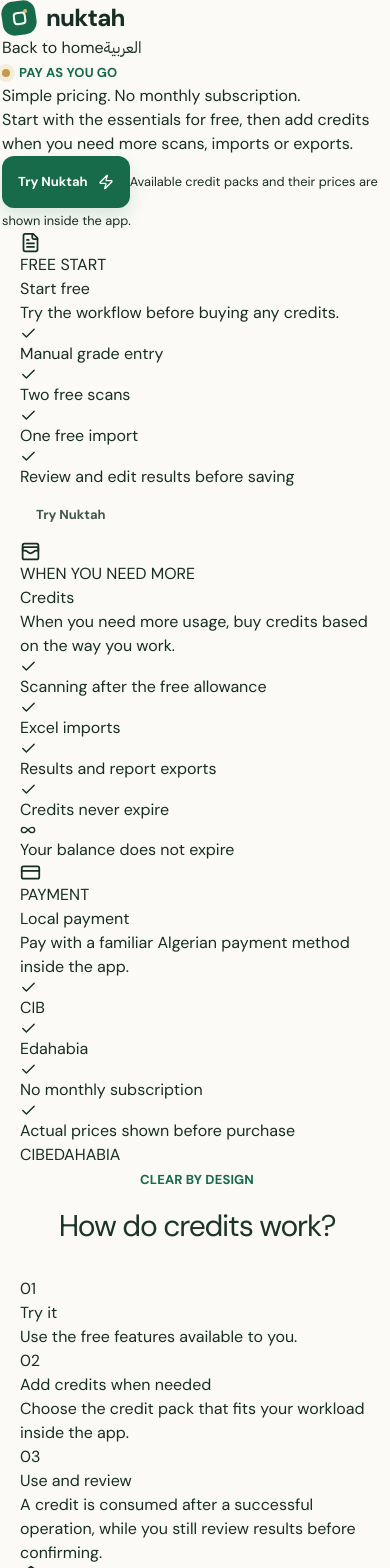
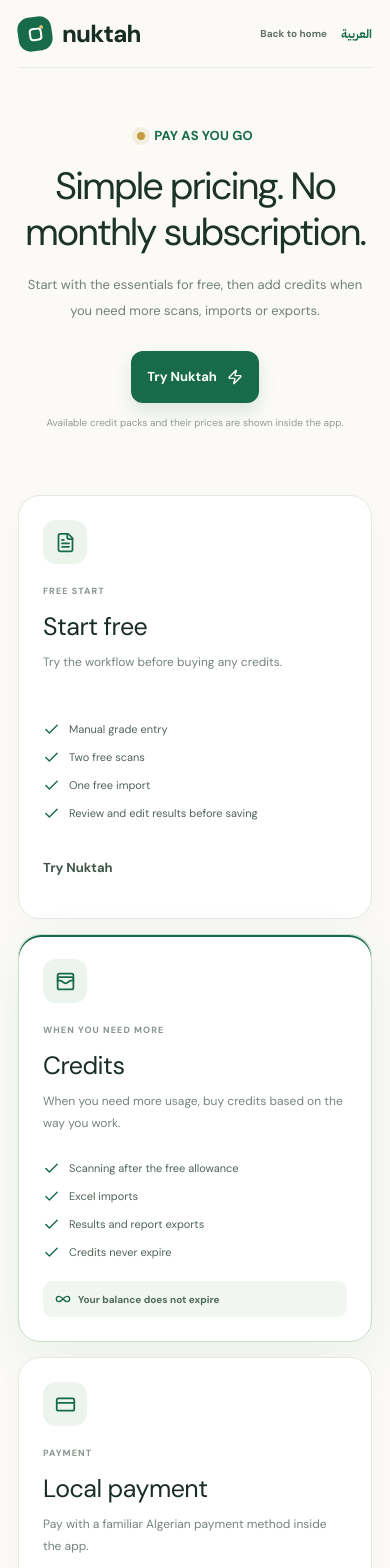
Before and after one commit to cipher-cell2/nkktah_site, a Next.js app: page /en/pricing in a window 390 px wide. Shown: the top 1568 px of the page. Built offline with nearby package versions, Linux system fonts and the light colour scheme.

Commit message:
Polish dedicated pricing page styling

```diff
--- a/app/globals.css
+++ b/app/globals.css
@@ -210,3 +210,63 @@ button{font:inherit}
 .not-found-en{margin-top:14px;color:var(--green);font-size:12px;font-weight:700}
 @media(prefers-reduced-motion:reduce){html{scroll-behavior:auto}.scan-line{animation:none}.button,.feature-card{transition:none}}
 :focus-visible{outline:3px solid #c9dfd0;outline-offset:3px}
+
+
+/* Dedicated pricing page */
+.pricing-page{min-height:100vh;background:var(--paper)}
+.pricing-header{height:78px;width:min(1180px,calc(100% - 48px));margin:auto;display:flex;align-items:center;justify-content:space-between;border-bottom:1px solid #e9ebe5}
+.pricing-header>div{display:flex;align-items:center;gap:25px}
+.pricing-back,.pricing-language{font-size:12px;font-weight:700;color:#5f7067}
+.pricing-language{color:var(--green)}
+.pricing-hero{text-align:center;width:min(760px,calc(100% - 36px));margin:0 auto;padding:82px 0 65px}
+.pricing-hero h1{font-size:clamp(38px,5.4vw,62px);letter-spacing:-2px;line-height:1.2;margin:17px 0 17px;color:#1c3329}
+.pricing-hero p{font-size:16px;line-height:2;color:#718078;max-width:620px;margin:0 auto}
+.pricing-hero .button{margin-top:27px}
+.pricing-hero small{display:block;color:#929b93;font-size:10px;margin-top:12px}
+.pricing-cards{display:grid;grid-template-columns:repeat(3,1fr);gap:15px;padding-bottom:100px}
+.price-card{position:relative;background:#fff;border:1px solid #e5e9e2;border-radius:22px;padding:30px;min-height:370px;display:flex;flex-direction:column;box-shadow:0 15px 45px #1e422006}
+.price-card:before{content:"";position:absolute;inset:0;border-radius:22px;pointer-events:none}
+.credits-card{border-color:#cbdccc;box-shadow:0 18px 55px #176b4b12;transform:translateY(-8px)}
+.credits-card:before{box-shadow:inset 0 2px 0 var(--green)}
+.price-icon{width:44px;height:44px;border-radius:13px;background:#edf4ee;color:var(--green);display:grid;place-items:center;margin-bottom:21px}
+.price-kicker{font-size:9px;letter-spacing:.12em;color:#8b978e;font-weight:800}
+.price-card h2{font-size:25px;margin:9px 0 7px;letter-spacing:-.5px}
+.price-card>p{font-size:12px;line-height:1.8;color:#77847c;margin:0;min-height:45px}
+.price-card ul{list-style:none;padding:0;margin:24px 0 20px;display:grid;gap:11px}
+.price-card li{display:flex;align-items:center;gap:9px;font-size:11px;color:#4f6357}
+.price-card li svg{color:var(--green);flex:0 0 auto}
+.price-link{margin-top:auto;justify-content:flex-start;padding-inline:0}
+.credit-note{margin-top:auto;background:#f1f6f1;color:#4f6b58;border-radius:9px;padding:10px 12px;display:flex;align-items:center;gap:7px;font-size:10px;font-weight:700}
+.credit-note svg{color:var(--green)}
+.payment-methods{display:flex;gap:8px;margin-top:auto}
+.payment-methods span{border:1px solid #dfe5de;border-radius:8px;padding:9px 11px;font-size:9px;font-weight:800;letter-spacing:.05em;color:#4e6157}
+.credit-flow{background:#f0f4ef;padding:105px 0 110px}
+.credit-steps{display:grid;grid-template-columns:repeat(3,1fr);gap:14px}
+.credit-steps article{background:#fff;border:1px solid #e5e9e2;border-radius:17px;padding:26px;min-height:190px}
+.credit-steps article>span{font-size:11px;font-weight:800;color:#a08a55}
+.credit-steps h3{font-size:18px;margin:18px 0 8px}
+.credit-steps p{font-size:12px;line-height:1.9;color:#77847c;margin:0}
+.pricing-trust{display:grid;grid-template-columns:1fr 1fr;gap:20px;padding-block:90px}
+.pricing-trust>div{display:flex;gap:14px;border:1px solid #e7ebe4;background:#fff;border-radius:17px;padding:23px}
+.pricing-trust svg{color:var(--green);flex:0 0 auto;margin-top:2px}
+.pricing-trust b{font-size:13px}
+.pricing-trust p{font-size:11px;line-height:1.8;color:#7a867e;margin:6px 0 0}
+.pricing-faq{background:#fff;padding:100px 0 115px}
+.pricing-faq-list{width:min(800px,100%);margin:auto;border-top:1px solid var(--line)}
+@media(max-width:800px){
+  .pricing-cards{grid-template-columns:1fr;padding-bottom:75px}
+  .credits-card{transform:none}
+  .credit-steps{grid-template-columns:1fr}
+  .pricing-trust{grid-template-columns:1fr;padding-block:70px}
+}
+@media(max-width:600px){
+  .pricing-header{width:calc(100% - 36px);height:68px}
+  .pricing-header>div{gap:14px}
+  .pricing-back{font-size:10px}
+  .pricing-hero{padding-top:55px}
+  .pricing-hero h1{font-size:38px}
+  .pricing-hero p{font-size:13px}
+  .price-card{min-height:330px;padding:24px}
+  .credit-flow,.pricing-faq{padding-block:75px}
+  .pricing-trust>div{padding:19px}
+}
```
